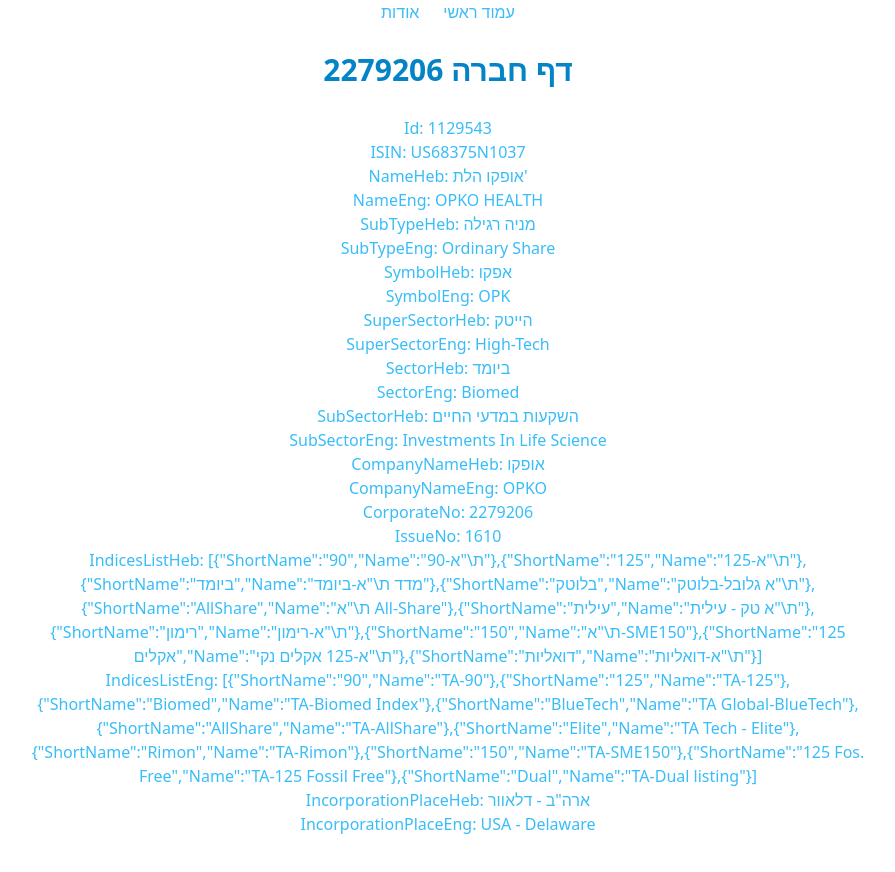
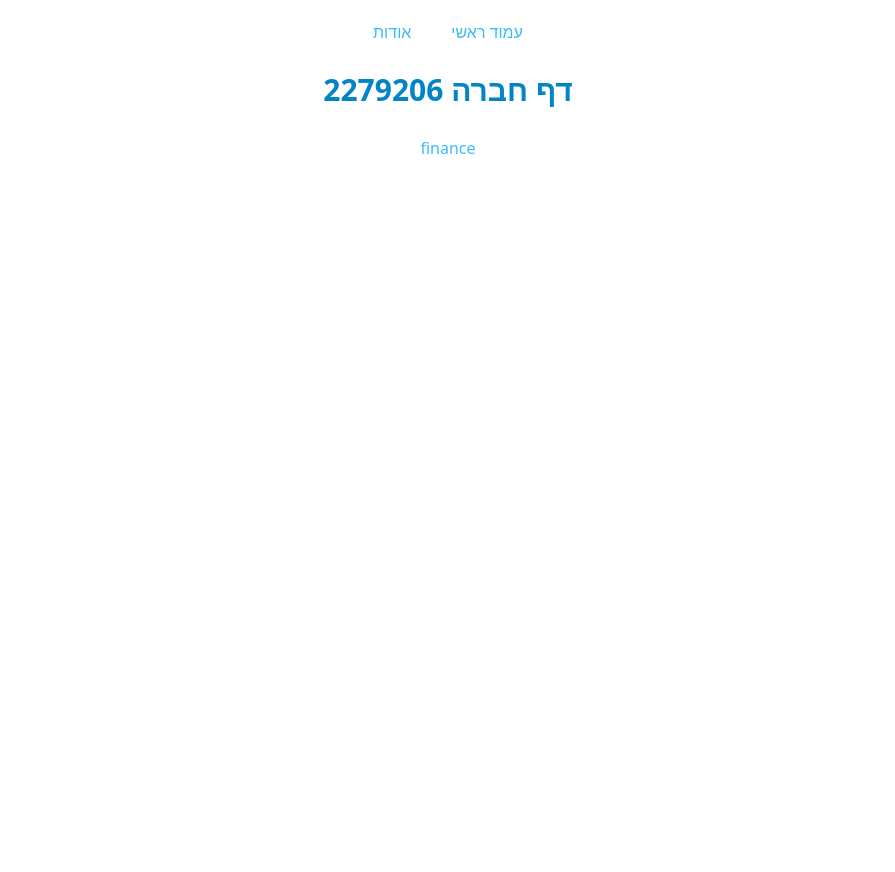
Before and after one commit to Aminadaven/kosher-stocks, a SvelteKit app: page /2279206 in a window 1280 px wide. Shown: the top 872 px of the page, without its empty margins (192-1087 px from the left). After the commit the page ends 800 px from the top, so only its background shows below. Built offline with nearby package versions, Linux system fonts and the light colour scheme.

Commit message:
lighthouse improvements

```diff
--- /dev/null
+++ b/src/actions/useViewportAction.js
@@ -0,0 +1,26 @@
+let intersectionObserver;
+
+function ensureIntersectionObserver() {
+	if (intersectionObserver) return;
+
+  intersectionObserver = new IntersectionObserver(
+		(entries) => {
+			entries.forEach(entry => {
+				const eventName = entry.isIntersecting ? 'enterViewport' : 'exitViewport';
+				entry.target.dispatchEvent(new CustomEvent(eventName));
+			});
+		}
+	);
+}
+
+export default function viewport(element) {
+	ensureIntersectionObserver();
+
+	intersectionObserver.observe(element);
+
+	return {
+		destroy() {
+			intersectionObserver.unobserve(element);
+		}
+	}
+}
--- a/src/components/accordion.svelte
+++ b/src/components/accordion.svelte
@@ -1,8 +1,13 @@
 <script>
-    export let header, content;
+    export let header;
+    let show = false;
+    const clicked = () => show = !show;
 </script>
 
-<h3>{header}</h3>
-<div>
-    {content}
+<h3>
+    <button on:click={clicked}>
+    {header}</button>
+</h3>
+<div  on:click={clicked} on:keydown={clicked} role="presentation" style:display={show ? '' : 'none'}>
+    <slot />
 </div>
--- /dev/null
+++ b/src/components/meta.svelte
@@ -0,0 +1,10 @@
+<script>
+    export let title, desc;
+</script>
+
+<svelte:head>
+	<title>
+        {title}
+    </title>
+	<meta name="description" content={desc} />
+</svelte:head>
--- a/src/routes/+layout.svelte
+++ b/src/routes/+layout.svelte
@@ -6,9 +6,9 @@
 </script>
 
 <div class="text-center text-sky-400 pb-[50px] px-[15%]">
-<nav>
+<nav class="pt-5">
 	{#each Object.keys(routes) as route}
-		<a href="{base}{routes[route]}" class="p-3"> {route}</a>
+		<a href="{base}{routes[route]}" class="px-5"> {route}</a>
 	{/each}
 </nav>
 	<slot />
--- a/src/routes/+page.svelte
+++ b/src/routes/+page.svelte
@@ -1,6 +1,8 @@
 <script>
 	import data from '$lib/data/data.json';
 	import { base } from '$app/paths';
+	import viewport from '../actions/useViewportAction';
+	import Meta from '../components/meta.svelte';
 
 	export let text = '';
 	let sortColumn = null;
@@ -19,7 +21,7 @@
 	const getIskaApprovaltype = (stockRow) => {
 		const approvals = stockRow.approvals;
 		if (!approvals || approvals.length == 0) return 'לא נמצא היתר עסקה לחברה';
-		return approvals.find(approval => approval['סוג היתר עסקה'] === 'פרטי') ? 'פרטי' : 'כללי';
+		return approvals.find((approval) => approval['סוג היתר עסקה'] === 'פרטי') ? 'פרטי' : 'כללי';
 	};
 	$: {
 		if (!data.data) stockRows = [];
@@ -57,19 +59,21 @@
 			sortDirection = 0;
 		}
 	};
+
+	const pageSize = 50;
+	let position = pageSize;
+	const meta = 'מידע על כשרות ההשקעה במניות ישראליות, ריבית ושבת';
 </script>
 
-<svelte:head>
-	<title>מידע על כשרות ההשקעה במניות ישראליות, ריבית ושבת</title>
-</svelte:head>
+<Meta title={meta} desc={meta} />
 
-<h1 class="py-7 text-3xl font-bold text-sky-600">
+<h1 class="pb-7 pt-2 text-3xl font-bold text-sky-600">
 	מידע על כשרות ההשקעה במניות ישראליות, ריבית ושבת
 </h1>
 <input
 	type="text"
 	bind:value={text}
-	class="w-full border-double border-2 border-cyan-400 rounded-lg text-right"
+	class="w-full border-double border-2 border-cyan-400 rounded-lg text-center"
 	placeholder="הזן שם או סמל מניה בעברית או באנגלית כדי לסנן את התוצאות"
 />
 <div class="max-h-[600px] overflow-y-auto">
@@ -78,30 +82,17 @@
 		<thead class="sticky top-0 bg-slate-400 rounded-lg border-2">
 			<tr>
 				<th><button on:click={() => handleHeaderClick('NameHeb')}> שם חברה </button></th>
-				<th
-					><button on:click={() => handleHeaderClick('SymbolEng')}>
-						סמל
-					</button></th
-				>
-				<th
-					><button on:click={() => handleHeaderClick('CorporateNo')}>
-						ח.פ.
-					</button></th
-				>
-				<th
-					><button on:click={() => handleHeaderClick('permits')}>
-						סך עובדים בשבת
-					</button></th
-				>
-				<th
-					><button on:click={() => handleHeaderClick('approval')}>
-						היתר עסקה
-					</button></th
-				>
+				<th><button on:click={() => handleHeaderClick('SymbolEng')}> סמל </button></th>
+				<th><button on:click={() => handleHeaderClick('CorporateNo')}> ח.פ. </button></th>
+				<th><button on:click={() => handleHeaderClick('permits')}> סך עובדים בשבת </button></th>
+				<th><button on:click={() => handleHeaderClick('approval')}> היתר עסקה </button></th>
 			</tr>
 		</thead>
 		<tbody>
-			{#each stockRows as stockRow}
+			{#each stockRows.slice(0, position) as stockRow, index}
+				{#if index === position - pageSize / 2}
+					<tr use:viewport on:enterViewport={() => (position += pageSize)} />
+				{/if}
 				<tr>
 					<td>
 						<a href="{base}/{stockRow.stock.CorporateNo}">
--- a/src/routes/[id]/+page.svelte
+++ b/src/routes/[id]/+page.svelte
@@ -1,23 +1,49 @@
 <script>
 	import dataJson from '$lib/data/data.json';
 	import { page } from '$app/stores';
+	import Accordion from '../../components/accordion.svelte';
+	import Meta from '../../components/meta.svelte';
 
-	// export let data;
-	// const id = data.id;
 	const id = $page.params.id;
-	const stockRow = dataJson.data[dataJson.index[id]].stock;
+	const stockRow = dataJson.data[dataJson.index[id]];
+	const meta = `מידע על כשרות ההשקעה במניות ישראליות, ריבית ושבת | דף חברה ${stockRow.stock.NameHeb}`;
 </script>
-<svelte:head>
-	<title>מידע על כשרות ההשקעה במניות ישראליות, ריבית ושבת | דף חברה {id}</title>
-</svelte:head>
+
+<Meta title={meta} desc={meta} />
 
 <h1 class="py-7 text-3xl font-bold text-sky-600">דף חברה {id}</h1>
-{#each Object.keys(stockRow) as stockProperty}
-	<span>
-		{stockProperty}:
-		{typeof stockRow[stockProperty] === 'string'
-			? stockRow[stockProperty]
-			: JSON.stringify(stockRow[stockProperty])}
-	</span>
-	<br />
-{/each}
+<Accordion header="finance">
+	{#each Object.keys(stockRow.stock) as stockProperty}
+		<span>
+			{stockProperty}:
+			{typeof stockRow.stock[stockProperty] === 'string'
+				? stockRow.stock[stockProperty]
+				: JSON.stringify(stockRow.stock[stockProperty])}
+		</span>
+		<br />
+	{/each}</Accordion
+>
+{#if stockRow.permits}
+	<Accordion header="היתרי העסקה בשבת">
+		{#each stockRow.permits as permit}
+			{#each Object.keys(permit) as stockProperty}
+				<span>
+					{stockProperty}: {permit[stockProperty]}
+				</span>
+				<br />
+			{/each}
+		{/each}
+	</Accordion>
+{/if}
+{#if stockRow.approvals}
+	<Accordion header="היתר עסקה">
+		{#each stockRow.approvals as approval}
+			{#each Object.keys(approval) as stockProperty}
+				<span>
+					{stockProperty}: {approval[stockProperty]}
+				</span>
+				<br />
+			{/each}
+		{/each}
+	</Accordion>
+{/if}
--- a/src/routes/about/+page.svelte
+++ b/src/routes/about/+page.svelte
@@ -1,8 +1,8 @@
+<script>
+	import Meta from '../../components/meta.svelte';
+	const meta = 'מידע על כשרות ההשקעה במניות ישראליות, ריבית ושבת | אודות ';
+</script>
 
+<Meta title={meta} desc={meta} />
 
-<svelte:head>
-	<title>מידע על כשרות ההשקעה במניות ישראליות, ריבית ושבת | אודות </title>
-</svelte:head>
-<p class="py-7 ">
-    אודותינו
-</p>
+<p class="py-7">אודותינו</p>
```
Also changed, not shown: src/routes/+layout.js (line endings or trailing spaces).
